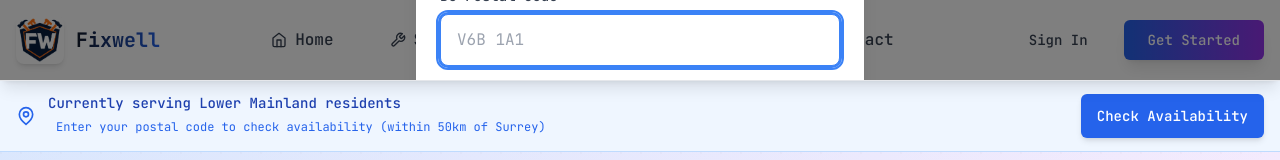
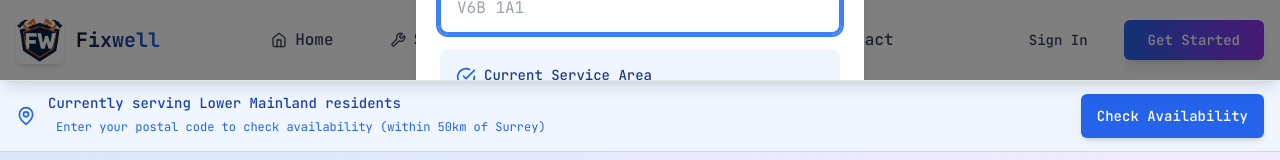
Before and after one commit to fixwellinc/household-services-platform, a Next.js app in the folder apps/frontend/: page /services in a window 1280 px wide. Both pictures are taken after a click on the button "Get Started". Shown: the top 160 px of the page. Built offline with nearby package versions, Linux system fonts and the light colour scheme; no server answers.

Commit message:
fix: adjust modal positioning to match Get Started button placement - use items-center with transform -translate-y-8 - position modal in natural location - ensure all content is visible

```diff
--- a/apps/frontend/components/location/LocationPromptModal.tsx
+++ b/apps/frontend/components/location/LocationPromptModal.tsx
@@ -83,8 +83,8 @@ export default function LocationPromptModal({
   if (!isOpen) return null;
 
   return (
-    <div className="fixed inset-0 bg-black bg-opacity-50 flex items-start justify-center z-50 p-4 overflow-y-auto">
-      <div className="bg-white rounded-lg shadow-xl max-w-md w-full relative mt-16 mb-8">
+    <div className="fixed inset-0 bg-black bg-opacity-50 flex items-center justify-center z-50 p-4 overflow-y-auto">
+      <div className="bg-white rounded-lg shadow-xl max-w-md w-full relative transform -translate-y-8">
         {/* Close Button */}
         <button
           onClick={onClose}
```
